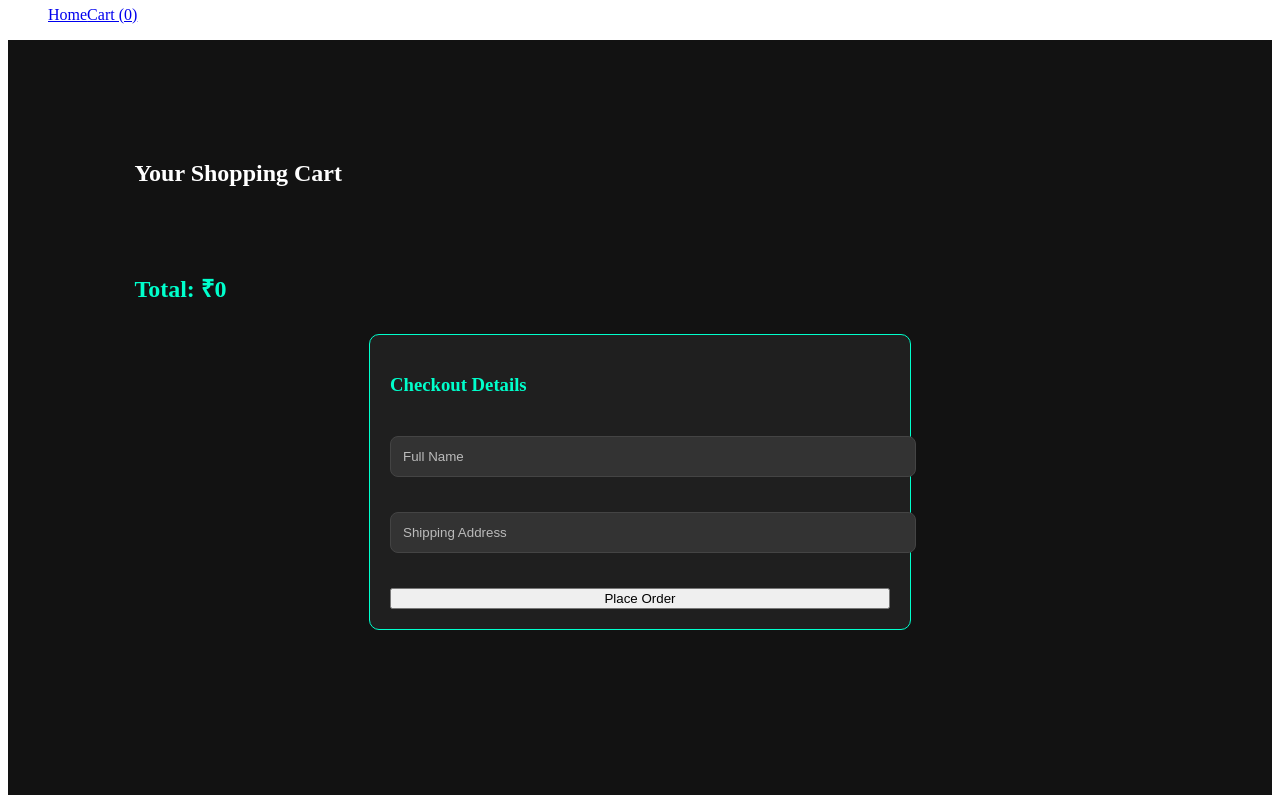
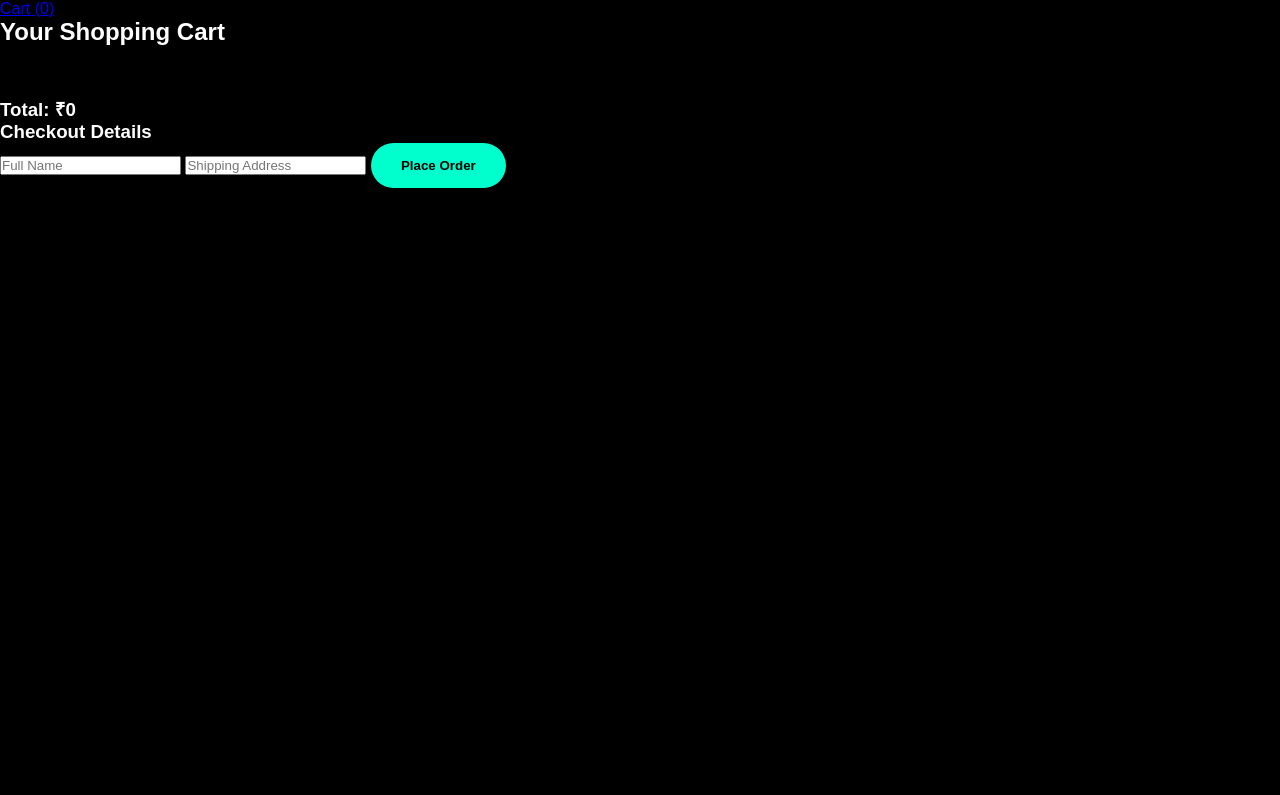
Before and after one commit to aryanraj-11/Culture-Square, a plain HTML site: page cart.html in a window 1280 px wide. Shown: the part 36-831 px from the top of the page. After the commit the page ends 800 px from the top, so only its background shows below. Drawn offline with Linux system fonts and the light colour scheme.

Commit message:
Update style.css

```diff
--- a/style.css
+++ b/style.css
@@ -1,115 +1,67 @@
-/* Cart and Cards styling */
+* {
+    margin: 0;
+    padding: 0;
+    box-sizing: border-box;
+}
+
+body {
+    background-color: #000;
+    color: white;
+    font-family: 'Arial', sans-serif;
+    overflow-x: hidden;
+}
+
+.hero-section {
+    height: 100vh;
+    display: flex;
+    justify-content: center;
+    align-items: center;
+    position: relative;
+}
+
+.hero-text {
+    font-size: 5rem;
+    position: absolute;
+    z-index: 10;
+    text-align: center;
+}
+
+.hero-img {
+    width: 60%;
+    transition: transform 0.1s;
+}
+
+.product-section {
+    min-height: 100vh;
+    padding: 100px 10%;
+    background: #111;
+}
+
 .grid {
     display: grid;
-    grid-template-columns: repeat(auto-fit, minmax(250px, 1fr));
-    gap: 20px;
-    padding: 20px 0;
+    grid-template-columns: repeat(auto-fit, minmax(300px, 1fr));
+    gap: 30px;
+    margin-top: 50px;
 }
 
 .card {
-    background: #1f1f1f;
+    background: #1a1a1a;
     padding: 20px;
-    border-radius: 10px;
+    border-radius: 15px;
     text-align: center;
-    border: 1px solid #333;
-    color: white; /* Text color white karein */
+    transition: 0.3s;
 }
 
-/* Checkout Form fix (Jo black dikh raha hai) */
-#checkout-form {
-    margin-top: 40px;
-    background: #1f1f1f;
-    padding: 30px;
-    border-radius: 10px;
-    border: 1px solid #00ffcc; /* Neon border for style */
-    color: white;
+.card:hover {
+    transform: translateY(-10px);
+    border: 1px solid #00ffcc;
 }
 
-#checkout-form h3 {
-    margin-bottom: 15px;
-    color: #00ffcc;
+.btn {
+    padding: 15px 30px;
+    background: #00ffcc;
+    border: none;
+    cursor: pointer;
+    font-weight: bold;
+    border-radius: 30px;
 }
-
-/* Input fields fix */
-input {
-    width: 100%;
-    padding: 12px;
-    margin: 10px 0;
-    background: #2b2b2b; /* Thoda light black/grey */
-    border: 1px solid #444;
-    color: white;
-    border-radius: 5px;
-}
-
-input::placeholder {
-    color: #bbb; /* Placeholder text visible hoga */
-}
-
-#total-price {
-    color: #00ffcc;
-    font-weight: bold;
-    font-size: 24px;
-}
-/* Cart Page Fix */
-.cart-container {
-    padding: 100px 10% !important; /* Space dene ke liye */
-    background: #121212;
-    min-height: 100vh;
-}
-
-#checkout-form {
-    display: flex;
-    flex-direction: column;
-    gap: 15px;
-    background: #1f1f1f;
-    padding: 40px;
-    border-radius: 15px;
-    margin-top: 50px;
-    border: 1px solid #00ffcc;
-    max-width: 600px;
-    margin-left: auto;
-    margin-right: auto;
-}
-
-#checkout-form input {
-    padding: 15px;
-    background: #2b2b2b;
-    border: 1px solid #444;
-    color: white;
-    border-radius: 8px;
-    width: 100%; /* Full width inputs */
-}
-
-#checkout-form .btn {
-    width: 100%;
-    margin-top: 10px;
-}
-nav ul {
-    display: flex;
-    list-style: none; /* Dots hatane ke liye */
-}
-/* Cart page spacing fix */
-.cart-container {
-    padding: 50px 10%;
-    background: #121212;
-    min-height: 100vh;
-    color: white;
-}
-
-#checkout-form {
-    display: flex;
-    flex-direction: column;
-    gap: 15px;
-    max-width: 500px;
-    margin: 30px auto;
-    background: #1f1f1f;
-    padding: 20px;
-    border-radius: 10px;
-}
-
-#checkout-form input {
-    padding: 12px;
-    background: #333;
-    color: white;
-    border: 1px solid #444;
-}
```
